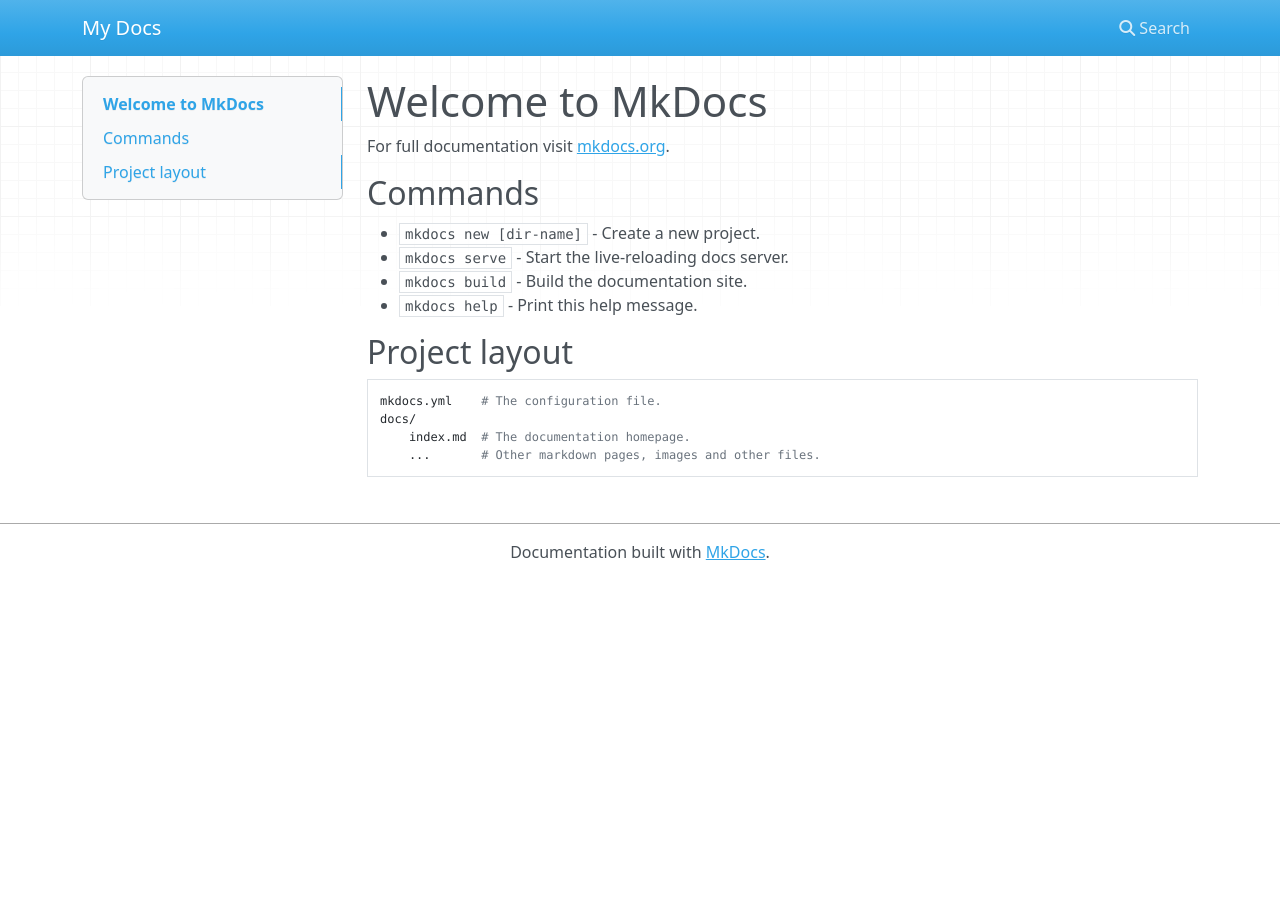
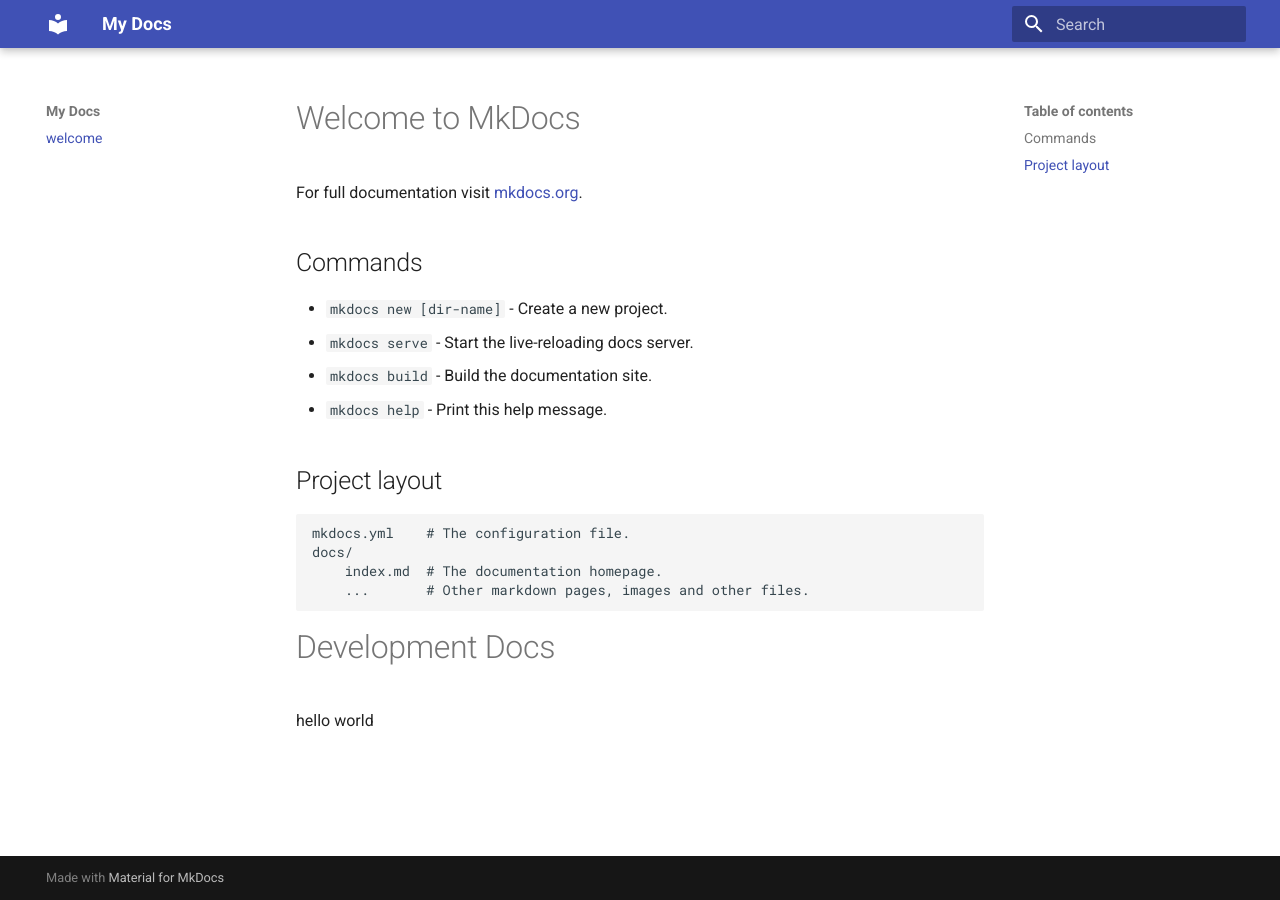
Before and after one commit to GenesisLabs-com/developmentDocs, an MkDocs documentation site: the page built from docs/index.md, in a window 1280 px wide. Built offline with MkDocs 1.6.1 and Material for MkDocs 9.7.7, drawn with Linux system fonts in a browser that asks for light colours; nearby versions of some CDN libraries.

Commit message:
updating index

```diff
--- a/docs/index.md
+++ b/docs/index.md
@@ -15,3 +15,6 @@
     docs/
         index.md  # The documentation homepage.
         ...       # Other markdown pages, images and other files.
+# Development Docs
+
+hello world
--- a/mkdocs.yml
+++ b/mkdocs.yml
@@ -1 +1,4 @@
 site_name: My Docs
+nav:
+  - welcome: index.md
+theme: material
```
Also changed, not shown: 1 other file.
